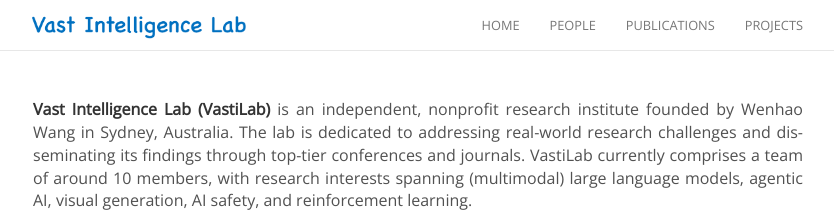
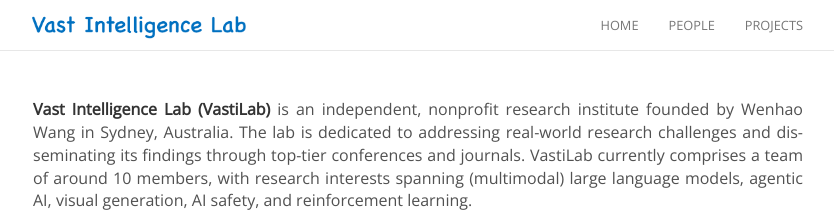
Before and after one commit to vastilab/vastilab.github.io, a Jekyll site: the page built from index.md, in a window 1280 px wide. Shown: the top 212 px of the page, without its empty margins (222-1056 px from the left). Built offline with Jekyll 4.4.1, drawn with Linux system fonts in a browser that asks for light colours; nearby versions of some CDN libraries; comment, search, counter and statistics services are not loaded.

Commit message:
Remove publications page

```diff
--- a/_config.yml
+++ b/_config.yml
@@ -26,8 +26,6 @@ nav:
     href:           "/"
   - name:           "people"
     href:           "/people"
-  - name:           "publications"
-    href:           "/publication"
   - name:           "projects"
     href:           "/projects"
   #- name:           "resources"
```
Also changed, not shown: publications.md (deleted, +0 -6 lines).
